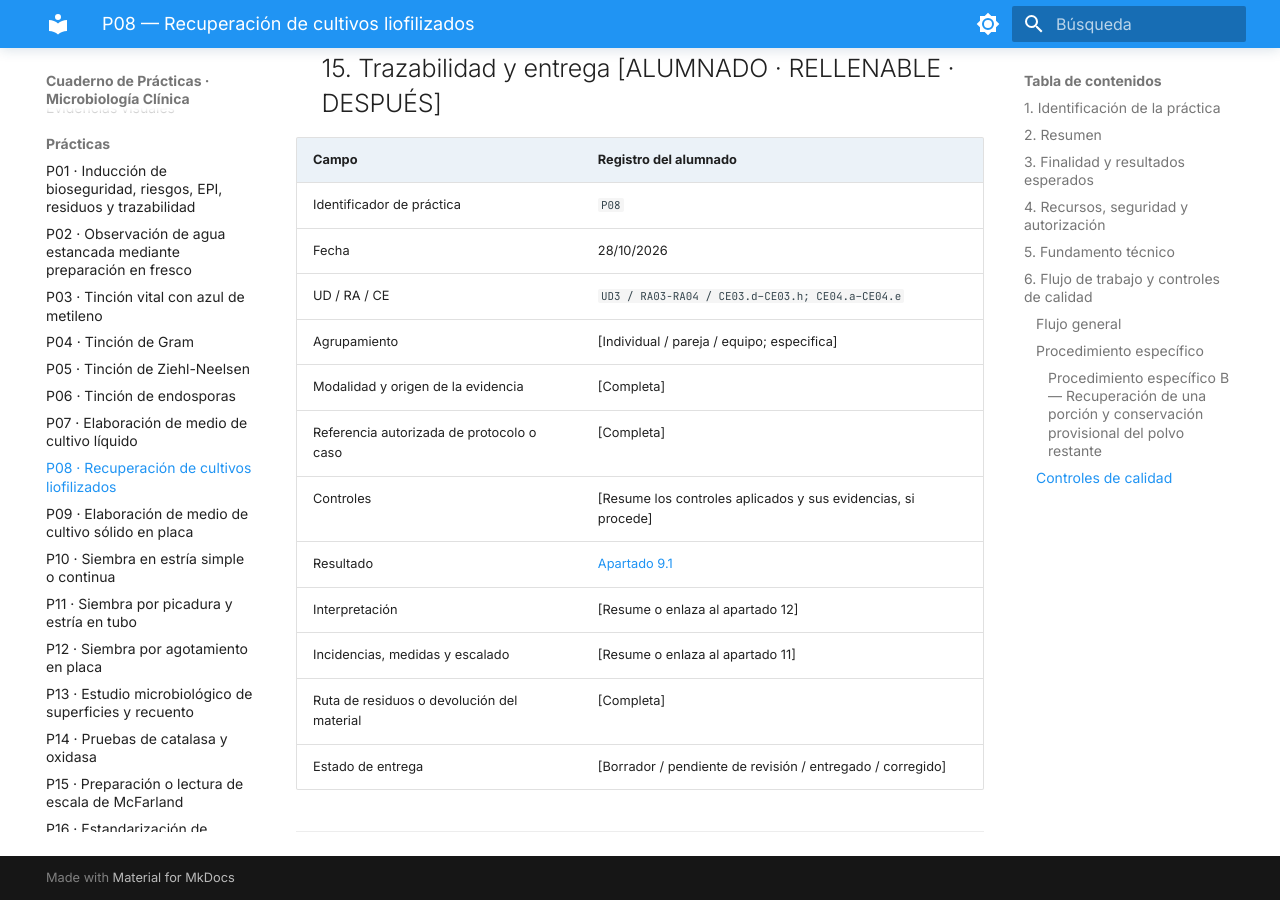
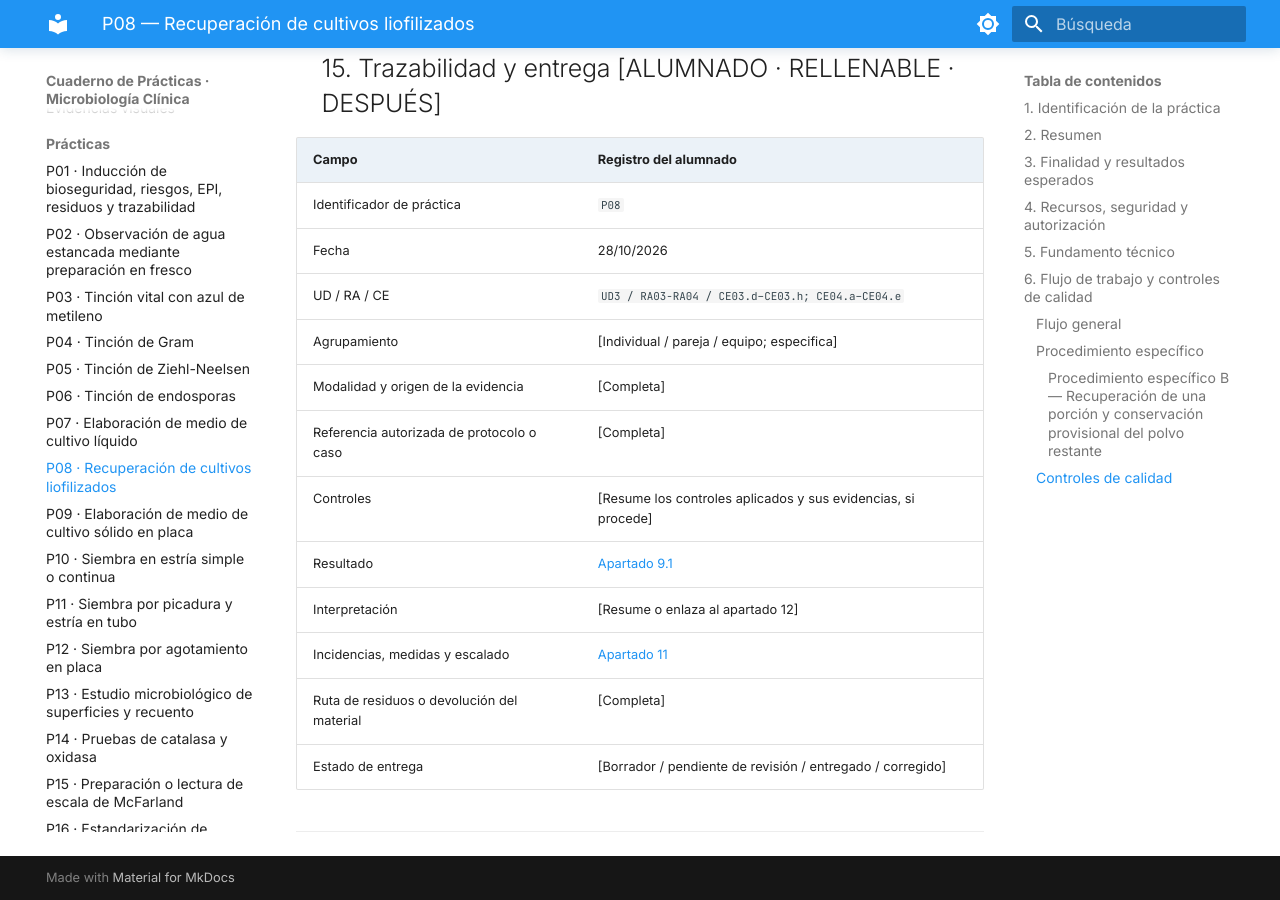
Before and after one commit to Rebeca-hubb/Cuaderno-Pr-cticas-Microbiolog-a-Rebeca-Vicho-, an MkDocs documentation site: the page built from docs/practicas/P08_Recuperacion_de_liofilizados.md, in a window 1280 px wide and 900 px high, scrolled down 18241 px. Built offline with MkDocs 1.6.1 and Material for MkDocs 9.7.7, drawn with Linux system fonts in a browser that asks for light colours.

Commit message:
Update P08_Recuperacion_de_liofilizados.md

```diff
--- a/docs/practicas/P08_Recuperacion_de_liofilizados.md
+++ b/docs/practicas/P08_Recuperacion_de_liofilizados.md
@@ -265,7 +265,7 @@ Responde de forma razonada a las cuatro preguntas. Relaciona cada respuesta con
 | Controles | [Resume los controles aplicados y sus evidencias, si procede] |
 | Resultado | [Apartado 9.1](https://github.com/Rebeca-hubb/Cuaderno-Pr-cticas-Microbiolog-a-Rebeca-Vicho-/blob/main/docs/practicas/P08_Recuperacion_de_liofilizados.md#91-registro-de-observaciones-y-c%C3%A1lculos) |
 | Interpretación | [Resume o enlaza al apartado 12] |
-| Incidencias, medidas y escalado | [Resume o enlaza al apartado 11] |
+| Incidencias, medidas y escalado | [Apartado 11](https://github.com/Rebeca-hubb/Cuaderno-Pr-cticas-Microbiolog-a-Rebeca-Vicho-/blob/main/docs/practicas/P08_Recuperacion_de_liofilizados.md#11-incidencias-errores-y-medidas-correctoras-alumnado--rellenable--durante) |
 | Ruta de residuos o devolución del material | [Completa] |
 | Estado de entrega | [Borrador / pendiente de revisión / entregado / corregido] |
 
```
